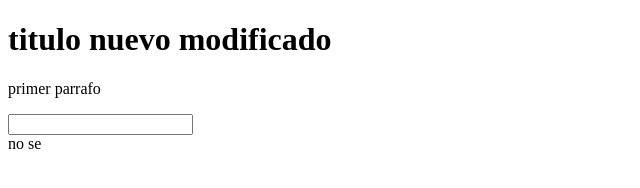
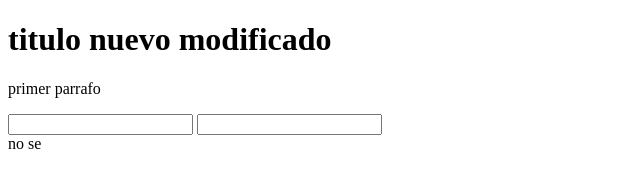
Before and after one commit to adith-arevalo/inicios-git, a plain HTML site: page index.html in a window 1280 px wide. Shown: the whole page, without its empty margins (0-640 px from the left). Drawn offline with Linux system fonts and the light colour scheme.

Commit message:
se agrego last name

```diff
--- a/index.html
+++ b/index.html
@@ -10,7 +10,9 @@
     <h1>titulo nuevo modificado</h1>
     <p>primer parrafo</p>
     <form>
-    <input type="text" name="Firsname" id="firsname">
+    <input type="text" name="Firsname" id="Firsname">
+    <input type="text" name="lastname" id="lastname">
+
     </form>
     <div>no se</div>
 </body>
```
